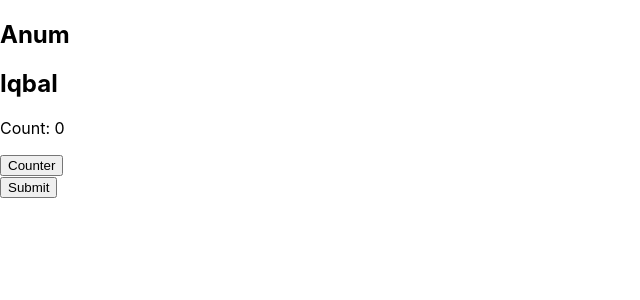
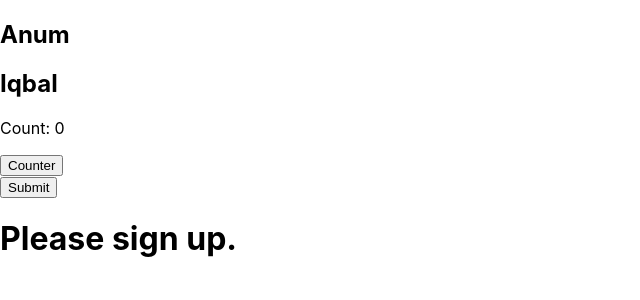
Before and after one commit to AnumIqbal2211/react_learning, a React (Create React App) app: page / in a window 1280 px wide. Shown: the top 300 px of the page, without its empty margins (0-640 px from the left). Built offline with nearby package versions, Linux system fonts and the light colour scheme.

Commit message:
Implement_Conditinal_Rendering_Example

```diff
--- /dev/null
+++ b/src/components/ReactConditionalRendering.js
@@ -0,0 +1,17 @@
+function UserGreeting(props) {
+  return <h1>Welcome back!</h1>;
+}
+
+function GuestGreeting(props) {
+  return <h1>Please sign up.</h1>;
+}
+
+function Greeting(props) {
+  const isLoggedIn = props.isLoggedIn;
+  if (isLoggedIn) {
+    return <UserGreeting />;
+  }
+  return <GuestGreeting />;
+}
+
+export default Greeting;
--- a/src/index.js
+++ b/src/index.js
@@ -4,6 +4,7 @@ import reportWebVitals from './reportWebVitals';
 import ReactCompAndProp from "./components/ReactCompAndProp";
 import ReactStateAndLifecycle from "./components/ReactStateAndLifecycle";
 import ReactHandlingEvents from "./components/ReactHandlingEvents";
+import ReactConditionalRendering from "./components/ReactConditionalRendering";
 
 
 const root = ReactDOM.createRoot(document.getElementById('root'));
@@ -12,6 +13,8 @@ root.render(
     <ReactCompAndProp />
     <ReactStateAndLifecycle />
     <ReactHandlingEvents />
+    <ReactConditionalRendering />
+
 
   </>
 );
```
